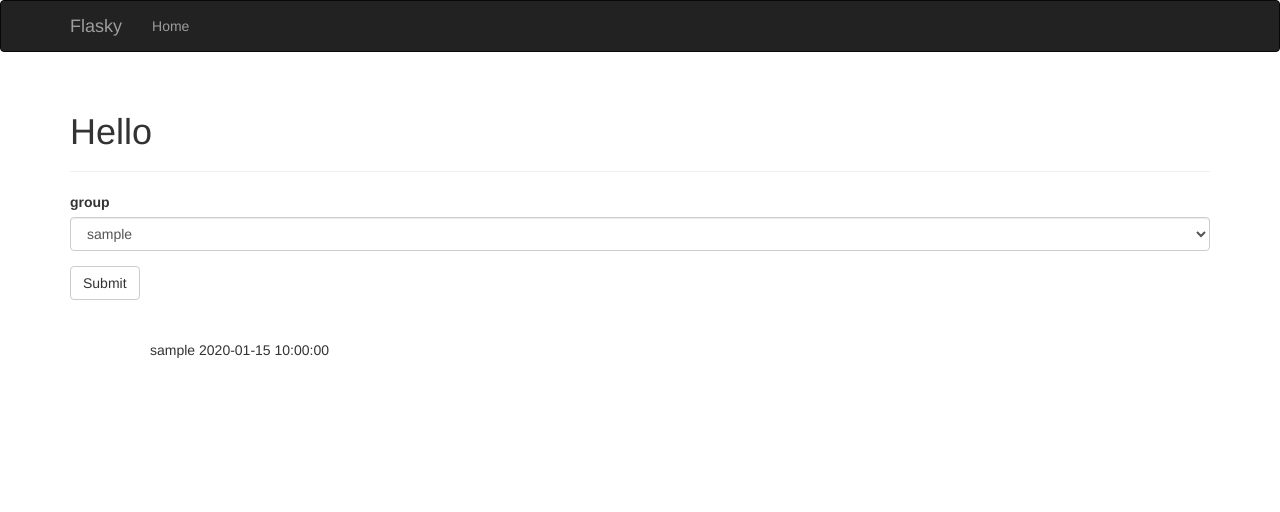
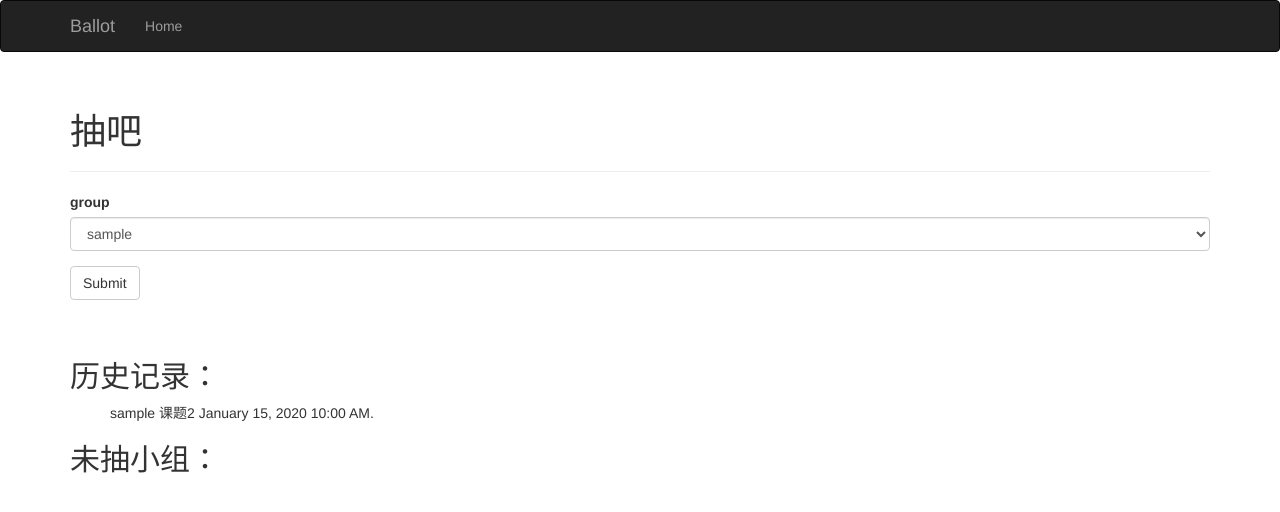
Before and after one commit to superlikex/charts, a Flask app: page / in a window 1280 px wide. Shown: the top 512 px of the page. Run offline with Flask 2, Linux system fonts and the light colour scheme; tables that the repository leaves empty hold one stand-in row (values such as "Sample post"); some libraries are stand-ins or nearby versions.

Commit message:
未部署

```diff
--- a/app/__init__.py
+++ b/app/__init__.py
@@ -1,10 +1,12 @@
 from flask import Flask
+from flask.ext.moment import Moment
 from flask.ext.bootstrap import Bootstrap
 from flask.ext.sqlalchemy import SQLAlchemy
 from config import config
 
 bootstrap = Bootstrap()
 db	= SQLAlchemy()
+moment = Moment()
 
 def create_app(config_name):
 	app = Flask(__name__)
@@ -12,6 +14,7 @@ def create_app(config_name):
 	config[config_name].init_app(app)
 
 	bootstrap.init_app(app)
+	moment.init_app(app)
 	db.init_app(app)
 #	with app.app_context():
 #		db.create_all()
--- a/app/main/views.py
+++ b/app/main/views.py
@@ -1,5 +1,6 @@
 from flask import render_template,session,redirect,url_for,flash
 import random
+from datetime import datetime
 
 from .. import db
 from . import main
@@ -18,7 +19,9 @@ def index():
 	if form.validate_on_submit():
 		session['group_id'] = form.group_id.data
 		return redirect(url_for('.result',group_id = session.get('group_id')))
-	history = User.query.filter(result != 0).all()
+	history = User.query.order_by(User.ballot_time.desc()).all()
+#	history = User.query.order_by(User.ballot_time.desc()).filter(id>2)
+#	history = User.query.filter(id>2)
 	return render_template('index.html',form = form,history=history)
 
 @main.route('/result',methods=['GET','POST'])
@@ -30,6 +33,7 @@ def result():
 		while User.query.filter_by(result=a).first():
 			a = random.randint(1,7)
 		group.result = a #a , 0
+		group.ballot_time = datetime.utcnow()
 		db.session.add(group)
 		flash("Succeed.")
 	else:
--- a/app/templates/base.html
+++ b/app/templates/base.html
@@ -1,6 +1,6 @@
 {% extends "bootstrap/base.html" %}
 
-{% block title %}Flasky{% endblock %}
+{% block title %}flask{% endblock %}
 
 {% block head %}
 {{ super() }}
@@ -18,7 +18,7 @@
                 <span class="icon-bar"></span>
                 <span class="icon-bar"></span>
             </button>
-            <a class="navbar-brand" href="/">Flasky</a>
+            <a class="navbar-brand" href="/">Ballot</a>
         </div>
         <div class="navbar-collapse collapse">
             <ul class="nav navbar-nav">
@@ -41,3 +41,9 @@
     {% block page_content %}{% endblock %}
 </div>
 {% endblock %}
+
+{% block scripts %}
+{{ super() }}
+{{ moment.include_moment() }}
+{{ moment.lang("zh-CN")}}
+{% endblock %}
--- a/app/templates/index.html
+++ b/app/templates/index.html
@@ -5,17 +5,27 @@
 
 {% block page_content %}
 <div class="page-header">
-	<h1>Hello</h1>
+	<h1>抽吧</h1>
 </div>
 {{ wtf.quick_form(form) }}
 </br>
 </br>
-<ul class="posts">
+	<h2>历史记录：</h2>
 	{% for post in history %}
+	{% if post.result %}
 	<ul class="post">
-		{{ post.username }} {{post.ballot_time}}
+		<p>{{ post.username }} 课题{{ post.result%2+1 }} {{ moment(post.ballot_time).format('LLL')}}.</p>
 
 	</ul>
+	{% endif %}
 	{% endfor %}
-</ul>
+
+	<h2>未抽小组：</h2>
+	{% for post in history %}
+	{% if not post.result %}
+	<ul class="post">
+		<p>{{post.username}}</p>
+	</ul>
+	{% endif %}
+	{% endfor %}
 {% endblock %}
--- a/app/templates/result.html
+++ b/app/templates/result.html
@@ -5,6 +5,6 @@
 
 {% block page_content %}
 <div class="page-header">
-	<h1>{{group_id}}</h1>
+	<h1>题{{group_id}}</h1>
 </div>
 {% endblock %}
```
Also changed, not shown: requirements.txt (+20 -0 lines), data-dev.sqlite, 2 other files.
